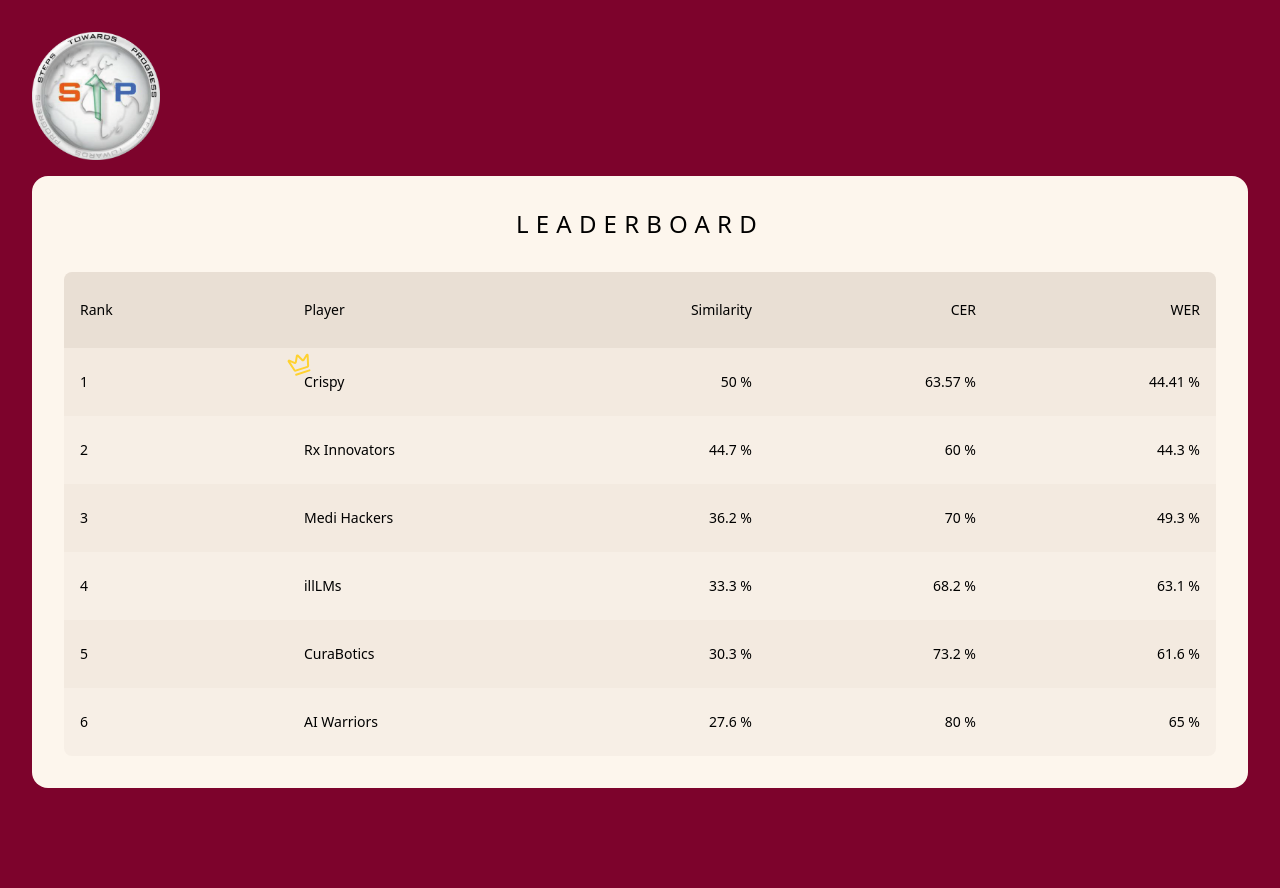
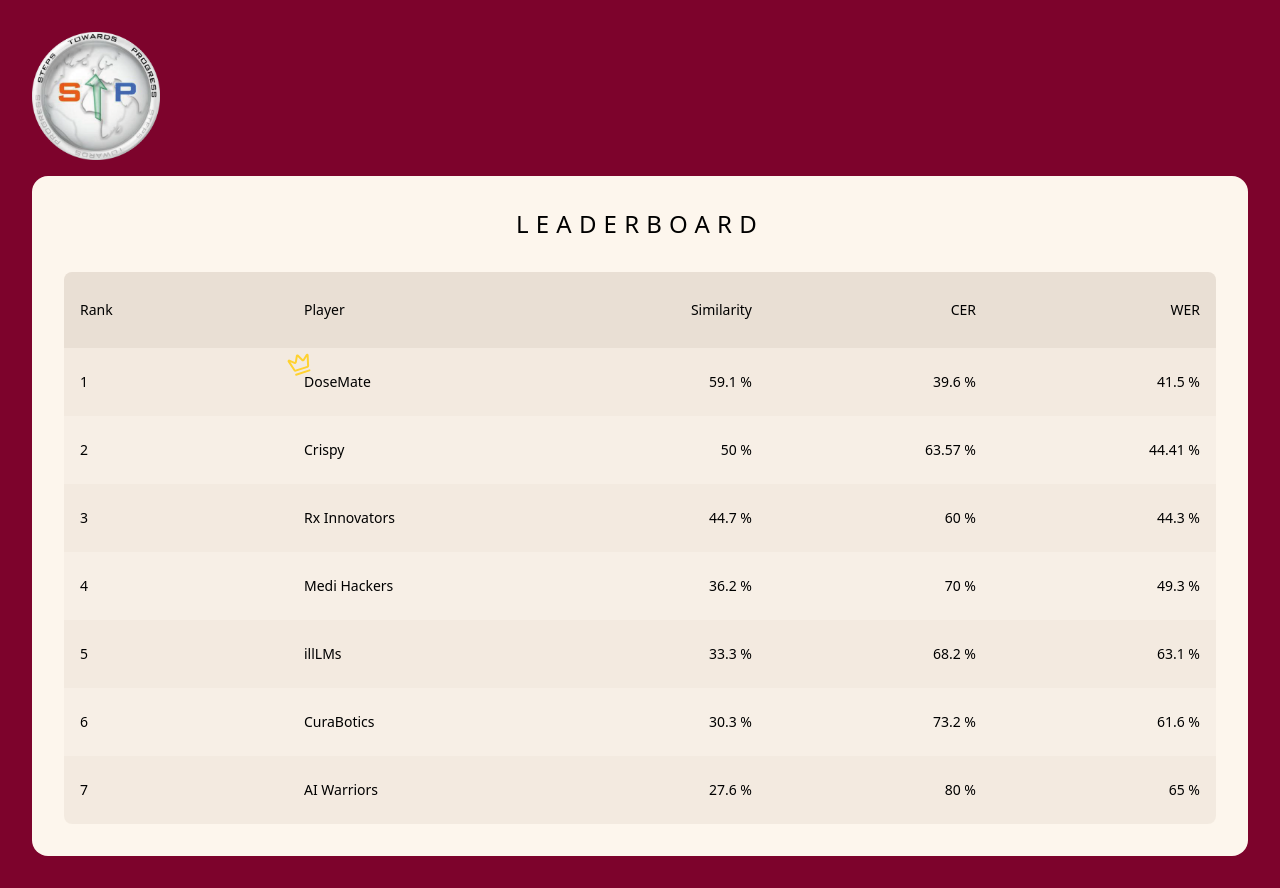
Before and after one commit to mohamedx1/STP_-LEADERBOARD, a React (Vite) app: page / in a window 1280 px wide. Before the commit the page ends 820 px from the top, so only its background shows below. Built offline with nearby package versions, Linux system fonts and the light colour scheme.

Commit message:
Update App.jsx

```diff
--- a/src/App.jsx
+++ b/src/App.jsx
@@ -4,29 +4,35 @@ import Logo from './assets/LOGO.png'
 export default function Leaderboard () {
 
   const leaderboardData = [
+    {rank: 1,
+      player: "DoseMate",
+      Similarity: "59.1 %",
+      CER: "39.6 %",
+      WER: "41.5 %",},
+
     {
-      rank: 1,
+      rank: 2,
       player: "Crispy",
       Similarity: "50 %",
       CER: "63.57 %",
       WER: "44.41 %",
     },
     {
-      rank: 2,
+      rank: 3,
       player: "Rx Innovators",
       Similarity: "44.7 %",
       CER: "60 %",
       WER: "44.3 %",
     },
     {
-      rank: 3,
+      rank: 4,
       player: "Medi Hackers",
       Similarity: "36.2 %",
       CER: "70 %",
       WER: "49.3 %",
     },
     {
-      rank: 4,
+      rank: 5,
       player: "illLMs",
       Similarity: "33.3 %",
       CER: "68.2 %",
@@ -34,14 +40,14 @@ export default function Leaderboard () {
 
     },
     {
-      rank: 5,
+      rank: 6,
       player: "CuraBotics",
       Similarity: "30.3 %",
       CER: "73.2 %",
       WER: "61.6 %",
     },
     {
-      rank: 6,
+      rank: 7,
       player: "AI Warriors",
       Similarity: "27.6 %",
       CER: "80 %",
```
